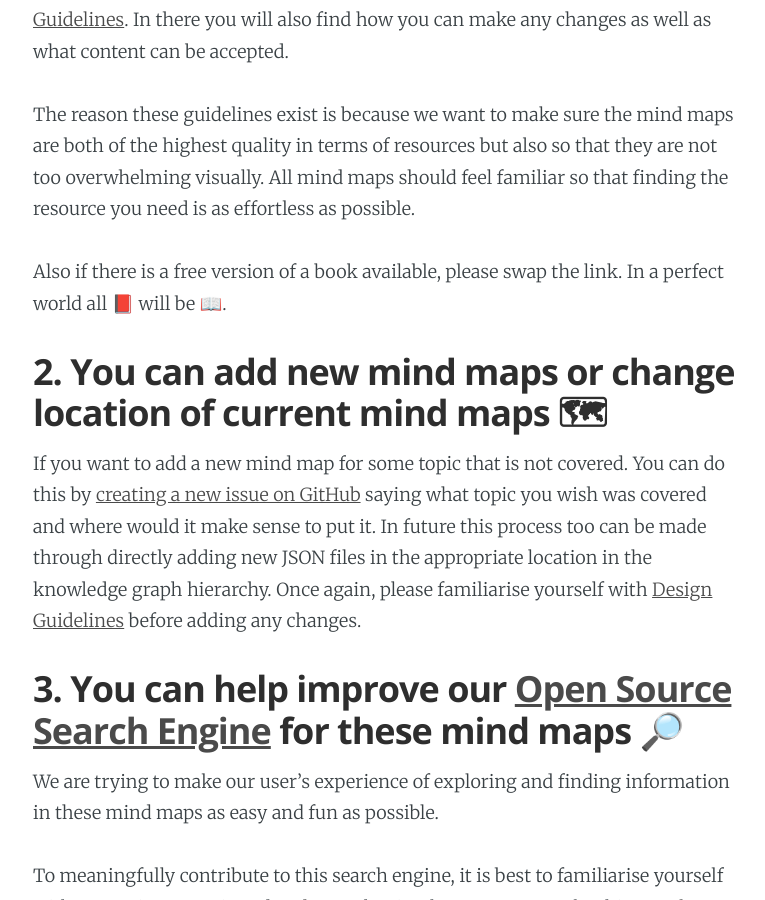
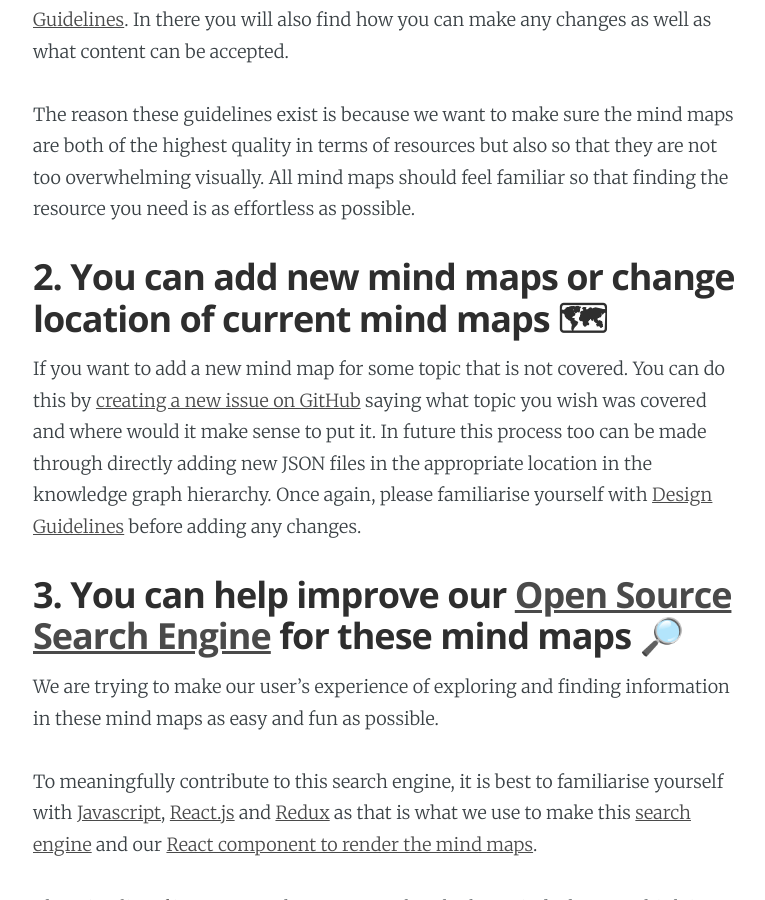
Before and after one commit to jeffreyyoung/learn-anything.github.io, a Jekyll site: the page built from _posts/2017-06-15-contributing.markdown, in a window 1280 px wide and 900 px high, scrolled down 668 px. Shown: the whole window, without its empty margins (252-1017 px from the left). Built offline with Jekyll 4.4.1, drawn with Linux system fonts in a browser that asks for light colours.

Commit message:
:sparkles:

```diff
--- a/_posts/2017-06-15-contributing.markdown
+++ b/_posts/2017-06-15-contributing.markdown
@@ -14,8 +14,6 @@ There are many ways in which you can help. But before you do, it is best to read
 All mind maps live on [GitHub](https://github.com/nikitavoloboev/learn-anything) and the content of them can be improved. However before adding any changes, please make sure that it follows our [Mind Map Design Guidelines](https://learn-anything.github.io/2017/06/15/mind-map-design.html). In there you will also find how you can make any changes as well as what content can be accepted.
 
 The reason these guidelines exist is because we want to make sure the mind maps are both of the highest quality in terms of resources but also so that they are not too overwhelming visually. All mind maps should feel familiar so that finding the resource you need is as effortless as possible.
-
-Also if there is a free version of a book available, please swap the link. In a perfect world all 📕 will be 📖.
 
 ## 2. You can add new mind maps or change location of current mind maps 🗺
 
--- a/_posts/2017-06-15-roadmap.markdown
+++ b/_posts/2017-06-15-roadmap.markdown
@@ -19,7 +19,7 @@ This move will also allow us to make step 2.
 
 All mind maps will live as JSON on [Learn Anything GitHub repo](https://github.com/nikitavoloboev/learn-anything). They will be stored in a very friendly format which will look like this :
 
-http://i.imgur.com/xudrTpc.png
+![](http://i.imgur.com/xudrTpc.png)
 
 This will allow other users to edit the mind maps both directly by editing text and soon after through our visual editor baked in right in the Search Engine.
 
```
